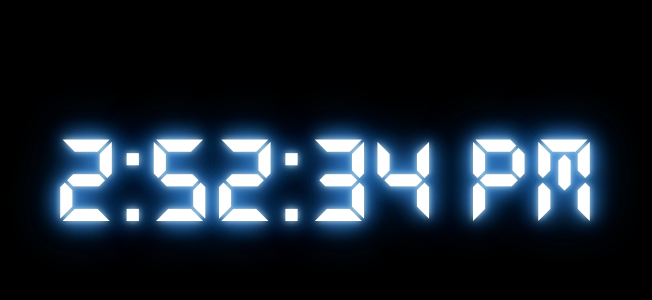
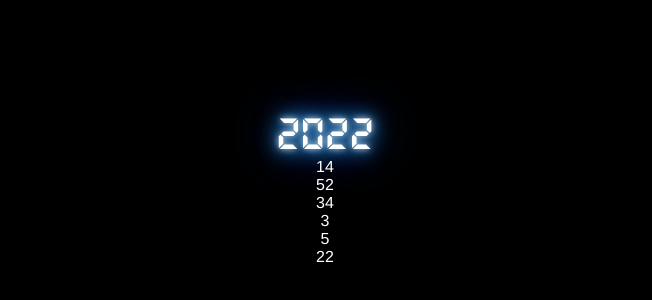
Before and after one commit to cristianrojas350/frontFibo, a React (Create React App) app: page / in a window 1280 px wide. Shown: the part 220-520 px from the top of the page, without its empty margins (315-967 px from the left). Built offline with nearby package versions, Linux system fonts and the light colour scheme.

Commit message:
js codes finished

```diff
--- a/src/components/clock.css
+++ b/src/components/clock.css
@@ -27,7 +27,7 @@ body {
     /* height: 100vh; */
     /* width: 100vw; */
     color: lightblue;
-    /* font-family: "Franklin Gothic Medium", "Arial Narrow", Arial, sans-serif; */
+    font-family: "Franklin Gothic Medium", "Arial Narrow", Arial, sans-serif;
     display: flex;
     flex-direction: column;
     justify-content: center;
@@ -44,8 +44,6 @@ body {
 
 p.clock {
     animation: neon 20s linear infinite;
-
-
 }
 
 .year {
--- a/src/components/clock.js
+++ b/src/components/clock.js
@@ -2,16 +2,43 @@ import React, { useState } from "react";
 import "./clock.css";
 
 function Clock() {
+  // const [timer, setTimer] = useState();
+  const [year, setYear] = useState();
   const [timer, setTimer] = useState();
+  const [hours, setHour] = useState();
+  const [minutes, setMinutes] = useState();
+  const [seconds, setSeconds] = useState();
+  const [days, setDays] = useState();
+  const [months, setMonths] = useState();
+  const [monthDates, setMonthDate] = useState();
 
   setInterval(() => {
-    let time = new Date().toLocaleTimeString();
-    setTimer(time);
+    let date = new Date();
+    let year = date.getFullYear();
+    setYear(year);
+    let hour = date.getHours();
+    setHour(hour);
+    let minute = date.getMinutes();
+    setMinutes(minute);
+    let second = date.getSeconds();
+    setSeconds(second);
+    let day = date.getDay();
+    setDays(day);
+    let month = date.getMonth();
+    setMonths(month);
+    let monthDate = date.getDate();
+    setMonthDate(monthDate);
   });
 
   return (
     <div className="container">
-      <p className="clock">{timer}</p>
+      <p className="year">{year}</p>
+      <div className="hours">{hours}</div>
+      <div className="minutes">{minutes}</div>
+      <div className="second">{seconds}</div>
+      <div className="day">{days}</div>
+      <div className="month">{months}</div>
+      <div className="monthDate">{monthDates}</div>
     </div>
   );
 }
```
Also changed, not shown: public/index.html (+5 -25 lines).
